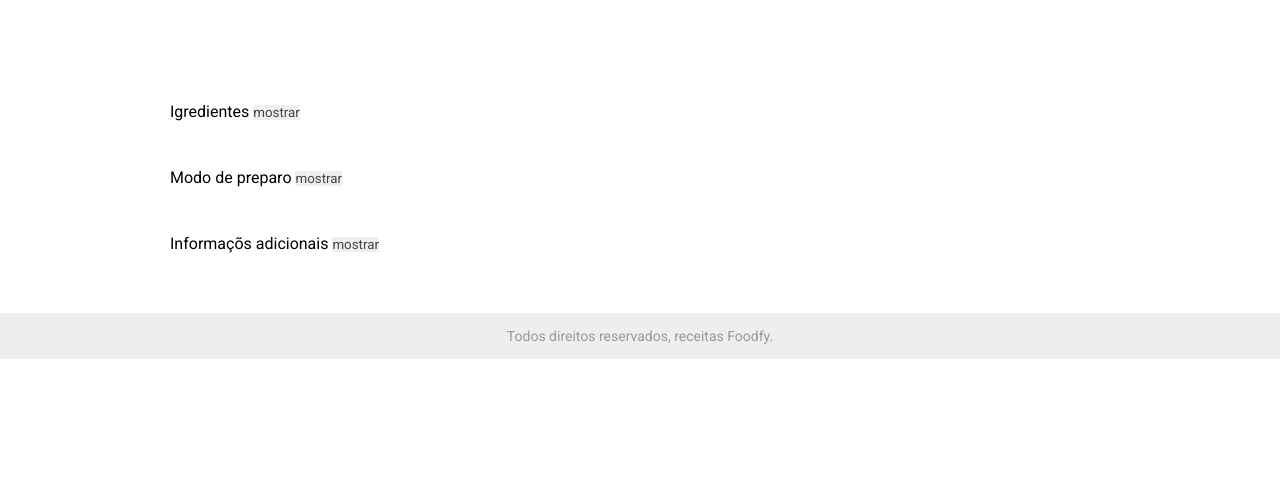
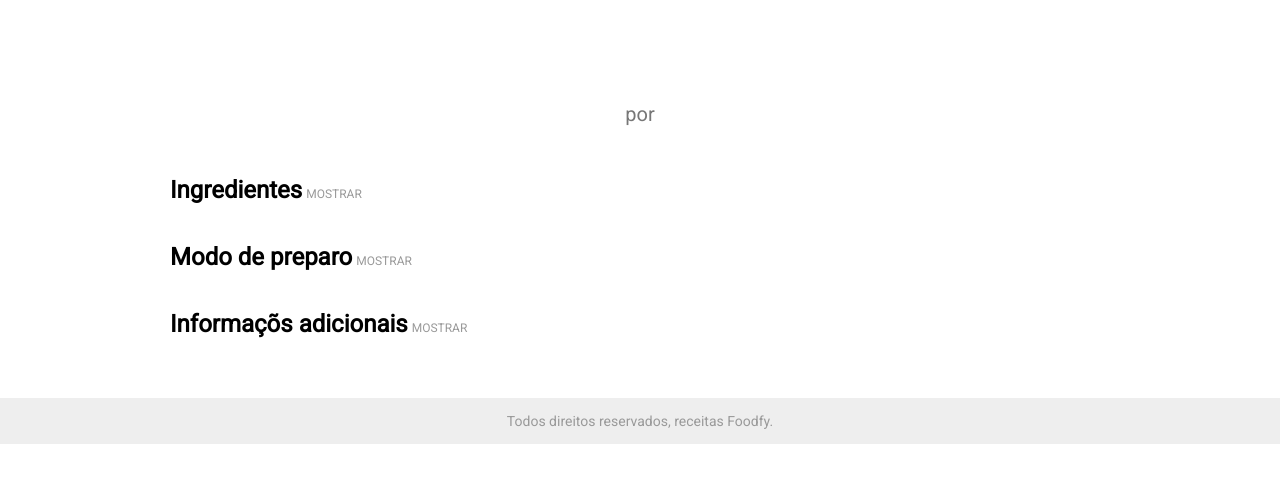
Before and after one commit to danielle-o-n/Foodfy, a website: page view/recipes.njk in a window 1280 px wide. Shown: the part 70-552 px from the top of the page. Drawn offline with nearby package versions, Linux system fonts and the light colour scheme; files that its build step writes are made by us from their sources.

Commit message:
accordion-style

```diff
--- a/public/accordion.js
+++ b/public/accordion.js
@@ -2,6 +2,7 @@ var acc = document.getElementsByClassName("accordion");
 var i;
 
 for (i = 0; i < acc.length; i++) {
+
   acc[i].addEventListener("click", function() {
     /* Toggle between adding and removing the "active" class,
     to highlight the button that controls the panel */
@@ -10,9 +11,12 @@ for (i = 0; i < acc.length; i++) {
     /* Toggle between hiding and showing the active panel */
     var panel = this.nextElementSibling;
     if (panel.style.display === "block") {
+      this.textContent = "MOSTRAR"
       panel.style.display = "none";
     } else {
       panel.style.display = "block";
+      this.textContent = "ESCONDER"
     }
   });
+
 }
--- a/public/style.css
+++ b/public/style.css
@@ -163,18 +163,21 @@ footer{
 }
 /* Style the buttons that are used to open and close the accordion panel */
 .accordion {
-    color: #444;
+    color: #999999;;
     cursor: pointer;
     text-align: left;
     border: none;
     outline: none;
     transition: 0.4s;
+    background-color: white;
+    font-size: 12px;
+
   }
 
   /* Add a background color to the button if it is clicked on (add the .active class with JS), and when you move the mouse over it (hover) */
-  .active, .accordion:hover {
+  /* .active, .accordion:hover {
     background-color: #ccc;
-  }
+  } */
 
   /* Style the accordion panel. Note: hidden by default */
   .panel {
@@ -182,8 +185,14 @@ footer{
     background-color: white;
     display: none;
     overflow: hidden;
+    color:#444444 ;
+    margin-top: 20px;
   }
   #sanfona{
       display: grid;
-      gap: 47px;
+      gap: 39px;
   }
+  label{
+      font-size: 24px;
+      font-weight: bold;
+  }
--- a/view/recipes.njk
+++ b/view/recipes.njk
@@ -4,11 +4,12 @@
 <div id ="recipes">
     <img src="{{itens.image}}" alt="">
     <h6>{{itens.title}}</h6>
-    <p>{{itens.author}}</p>
+    <p>por {{itens.author}}</p>
 </div>
 <div id="sanfona">
-    <label>Igredientes
-    <button class="accordion">mostrar</button>
+    <div class="mostaEsconde">
+    <label>Ingredientes</label>
+    <button class="accordion">MOSTRAR</button>
     <div class="panel">
     <ul>
         {% for item in itens.ingredients%}
@@ -16,9 +17,11 @@
         {% endfor%}
     </ul>
     </div>
-    </label>
-    <label>Modo de preparo
-    <button class="accordion">mostrar</button>
+    </div>
+
+    <div class="mostaEsconde">
+    <label>Modo de preparo</label>
+    <button class="accordion">MOSTRAR</button>
     <div class="panel">
     <ul>
         {% for item in itens.preparation%}
@@ -26,13 +29,16 @@
         {% endfor%}
     </ul>
     </div>
-    </label>
-    <label>Informaçõs adicionais
-    <button class="accordion">mostrar</button>
+    </div>
+
+    <div class="mostaEsconde">
+    <label>Informaçõs adicionais</label>
+    <button class="accordion">MOSTRAR</button>
     <div class="panel" style="padding:0">
     <span>{{itens.information}}</span>
     </div>
-    </label>
+    </div>
+
 </div>
 {% endblock %}
 {% block script%}
```
